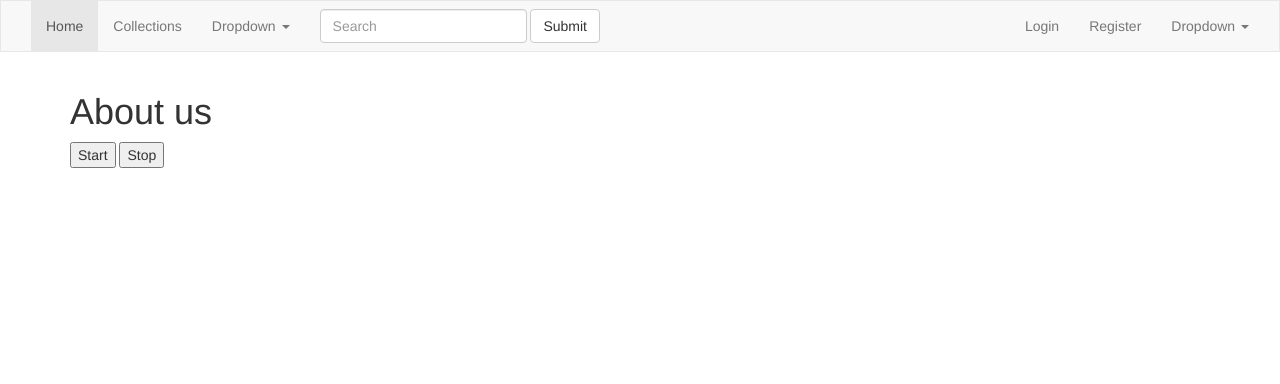
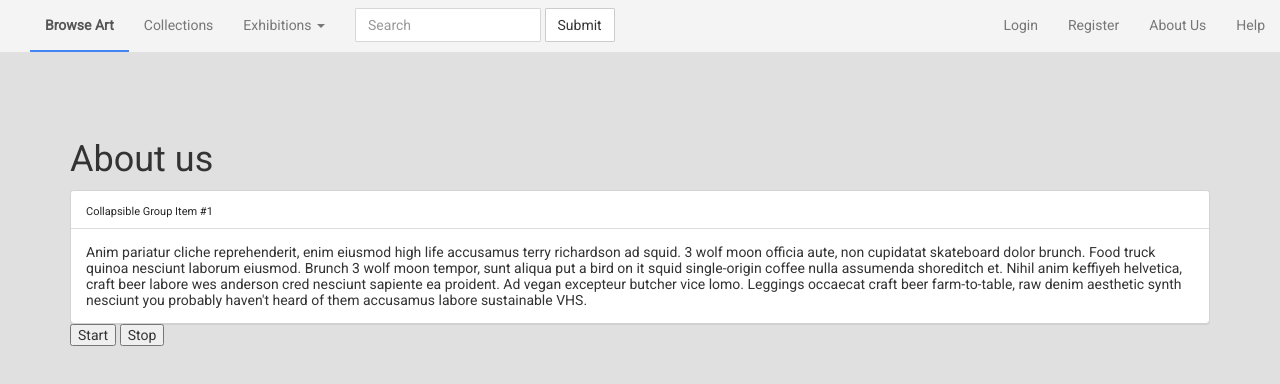
Before and after one commit to manusaluja/artgallery, a website: page www/index.html at #/about in a window 1280 px wide. Drawn offline with Linux system fonts and the light colour scheme.

Commit message:
Google CSS

```diff
--- /dev/null
+++ b/www/css/theme.css
@@ -0,0 +1,107 @@
+/*
+
+	Bootsrap Google Plus Style Theme from Bootply.com http://bootply.com/templates
+	https://github.com/iatek/bootstrap-google-plus
+	License: GPL
+	Target Version: Bootstrap 3.0.2
+
+*/
+
+/* to optimize performance load fonts from LINK in HEAD */
+@import url(http://fonts.googleapis.com/css?family=Roboto:400);
+
+body {
+  background-color:#e0e0e0;
+  -webkit-font-smoothing: antialiased;
+  font: normal 14px Roboto,arial,sans-serif;
+}
+
+.navbar-default {background-color:#f4f4f4;border-width:0;z-index:5;}
+.navbar-default .navbar-nav > .active > a,.navbar-default .navbar-nav > li:hover > a {border:0 solid #4285f4;border-bottom-width:2px;font-weight:800;background-color:transparent;}
+.navbar-default .dropdown-menu {background-color:#ffffff;}
+.navbar-default .dropdown-menu li > a {padding-left:30px;}
+
+.header {background-color:#ffffff;border-width:0;}
+.header .navbar-collapse {background-color:#ffffff;}
+
+.btn,.form-control,.panel,.list-group,.well {border-radius:1px;box-shadow:0 0 0;}
+.form-control {border-color:#d7d7d7;}
+.btn-primary {border-color:transparent;}
+.btn-primary,.label-primary,.list-group-item.active, .list-group-item.active:hover, .list-group-item.active:focus {background-color:#4285f4;}
+.btn-plus {background-color:#ffffff;border-width:1px;border-color:#dddddd;box-shadow:1px 1px 0 #999999;border-radius:3px;color:#666666;text-shadow:0 0 1px #bbbbbb;}
+.well,.panel {border-color:#d2d2d2;box-shadow:0 1px 0 #cfcfcf;border-radius:3px;}
+.btn-success,.label-success,.progress-bar-success{background-color:#65b045;}
+.btn-info,.label-info,.progress-bar-info{background-color:#a0c3ff,border-color:#a0c3ff;}
+.btn-danger,.label-danger,.progress-bar-danger{background-color:#dd4b39;}
+.btn-warning,.label-warning,.progress-bar-warning{background-color:#f4b400;color:#444444;}
+
+hr {border-color:#ececec;}
+
+button {
+	outline: 0;
+}
+textarea {
+  resize: none;
+  outline: 0;
+}
+.panel .btn i,.btn span{
+  color:#666666;
+}
+.panel .panel-heading {
+  background-color:#ffffff;
+  font-weight:700;
+  font-size:16px;
+  color:#262626;
+  border-color:#ffffff;
+}
+.panel .panel-heading a {
+  font-weight:400;
+  font-size:11px;
+}
+.panel .panel-default {
+  border-color:#cccccc;
+}
+.panel .panel-thumbnail {
+  padding:0;
+}
+.panel .img-circle {
+  width:50px;
+  height:50px;
+}
+.list-group-item:first-child,.list-group-item:last-child {
+	border-radius:0;
+}
+
+.modal-dialog {
+ width: 450px;
+}
+
+.modal-footer {
+ border-width:0;
+}
+
+.dropdown-menu {
+   background-color:#f4f4f4;
+   border-color:#f0f0f0;
+   border-radius:0;
+   margin-top:-1px;
+}
+/* end theme styles */
+
+
+/* template layout */
+#subnav {
+	position:fixed;
+    width:100%;
+}
+
+@media (max-width: 768px) {
+	#subnav {
+	padding-top: 6px;
+	}
+}
+
+#main {
+	padding-top:120px;
+}
+/* end template layout */
--- a/www/index.html
+++ b/www/index.html
@@ -9,6 +9,7 @@
 <script src="lib/bootstrap/bootstrap.min.js"></script>
  <!-- CSS (load bootstrap) -->
     <link rel="stylesheet" href="lib/bootstrap/bootstrap.min.css">
+      <link rel="stylesheet" href="css/theme.css">
     <style>
         .navbar { border-radius:0; }
     </style>
@@ -31,7 +32,7 @@
 <div ng-include="'templates/navbar.html'"></div>
 
 <!-- MAIN CONTENT -->
-<div class="container">
+<div class="container" id="main">
 
 	<!-- THIS IS WHERE WE WILL INJECT OUR CONTENT ============================== -->
     <div ui-view></div>
--- a/www/js/app.js
+++ b/www/js/app.js
@@ -20,9 +20,14 @@ artApp.config(function($stateProvider, $urlRouterProvider) {
             templateUrl: 'templates/about.html',
             controller: 'AccountCtrl'
         })
-    .state('button',{
-    url:'/button',
-        templateUrl:'templates/abc.html'
+    .state('help',{
+    url:'/help',
+        templateUrl:'templates/help.html'
+    })
+    .state('collections',{
+    url:'/collections',
+        templateUrl:'templates/collections.html'
+
     });
 
 });
--- a/www/templates/about.html
+++ b/www/templates/about.html
@@ -1,3 +1,18 @@
 <h1>About us</h1>
+<div class="panel-group" id="accordion">
+  <div class="panel panel-default">
+    <div class="panel-heading">
+      <h4 class="panel-title">
+        <a data-toggle="collapse" data-parent="#accordion" href="#collapseOne">
+          Collapsible Group Item #1
+        </a>
+      </h4>
+    </div>
+    <div id="collapseOne" class="panel-collapse collapse in">
+      <div class="panel-body">
+        Anim pariatur cliche reprehenderit, enim eiusmod high life accusamus terry richardson ad squid. 3 wolf moon officia aute, non cupidatat skateboard dolor brunch. Food truck quinoa nesciunt laborum eiusmod. Brunch 3 wolf moon tempor, sunt aliqua put a bird on it squid single-origin coffee nulla assumenda shoreditch et. Nihil anim keffiyeh helvetica, craft beer labore wes anderson cred nesciunt sapiente ea proident. Ad vegan excepteur butcher vice lomo. Leggings occaecat craft beer farm-to-table, raw denim aesthetic synth nesciunt you probably haven't heard of them accusamus labore sustainable VHS.
+      </div>
+    </div>
+  </div>
 <button ng-click="start()" >Start</button>
 <button ng-click="stop()" >Stop</button>
--- a/www/templates/navbar.html
+++ b/www/templates/navbar.html
@@ -1,4 +1,4 @@
-<nav class="navbar navbar-default" role="navigation" ng-controller="NavBarController">
+<nav class="navbar navbar-default navbar-fixed-top" role="navigation">
   <div class="container-fluid">
     <!-- Brand and toggle get grouped for better mobile display -->
     <div class="navbar-header">
@@ -15,15 +15,15 @@
     <div class="collapse navbar-collapse" id="bs-example-navbar-collapse-1">
       <ul class="nav navbar-nav">
 
-        <li class="active"><a href="#">Home</a></li>
-        <li><a href="#">Collections</a></li>
+        <li class="active"><a href="#">Browse Art</a></li>
+        <li><a ui-sref="collections">Collections</a></li>
 
         <li class="dropdown">
-          <a href="#" class="dropdown-toggle" data-toggle="dropdown">Dropdown <span class="caret"></span></a>
+          <a href="#" class="dropdown-toggle" data-toggle="dropdown">Exhibitions <span class="caret"></span></a>
           <ul class="dropdown-menu" role="menu">
-            <li><a ui-sref="home">Home</a></li>
-            <li><a ui-sref="about">About</a></li>
-            <li><a href="#">Something else here</a></li>
+            <li><a ui-sref="home">India</a></li>
+            <li><a href="#">USA</a></li>
+            <li><a href="#">New York</a></li>
             <li class="divider"></li>
             <li><a href="#">Separated link</a></li>
             <li class="divider"></li>
@@ -40,20 +40,14 @@
       <ul class="nav navbar-nav navbar-right">
         <li><a href="" data-toggle="modal" data-target="#myModal">Login</a></li>
            <li><a href=""  data-toggle="modal" data-target="#myRegister">Register</a></li>
-        <li class="dropdown">
-          <a href="#" class="dropdown-toggle" data-toggle="dropdown">Dropdown <span class="caret"></span></a>
-          <ul class="dropdown-menu" role="menu">
-            <li><a href="#">Action</a></li>
-            <li><a href="#">Another action</a></li>
-            <li><a href="#">Something else here</a></li>
-            <li class="divider"></li>
-            <li><a href="#">Separated link</a></li>
-          </ul>
-        </li>
+     <li><a ui-sref="about">About Us</a></li>
+          <li><a ui-sref="help">Help</a></li>
       </ul>
     </div><!-- /.navbar-collapse -->
   </div><!-- /.container-fluid -->
-    <div class="modal fade" id="myModal" tabindex="-1" role="dialog" aria-labelledby="myModalLabel" aria-hidden="true">
+
+</nav>
+<div class="modal fade" id="myModal" tabindex="-1" role="dialog" aria-labelledby="myModalLabel" aria-hidden="true">
   <div class="modal-dialog">
     <div class="modal-content">
       <div class="modal-header">
@@ -131,4 +125,3 @@
     </div><!-- /.modal-content -->
   </div><!-- /.modal-dialog -->
 </div><!-- /.modal -->
-</nav>
```
Also changed, not shown: www/templates/collections.html (added, +33 -0 lines), www/templates/friend-detail.html (+74 -1 lines), www/templates/help.html (renamed from www/templates/abc.html).
